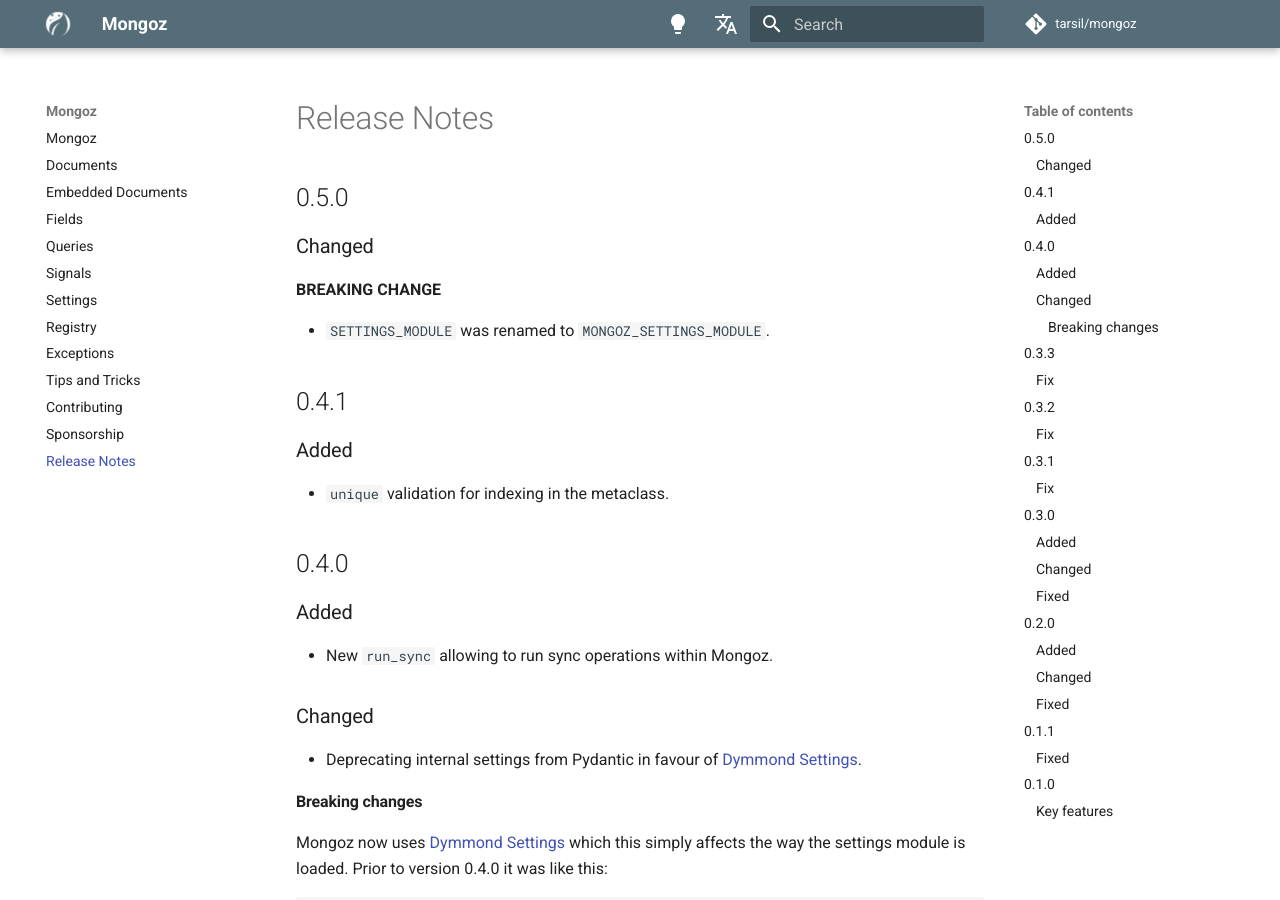
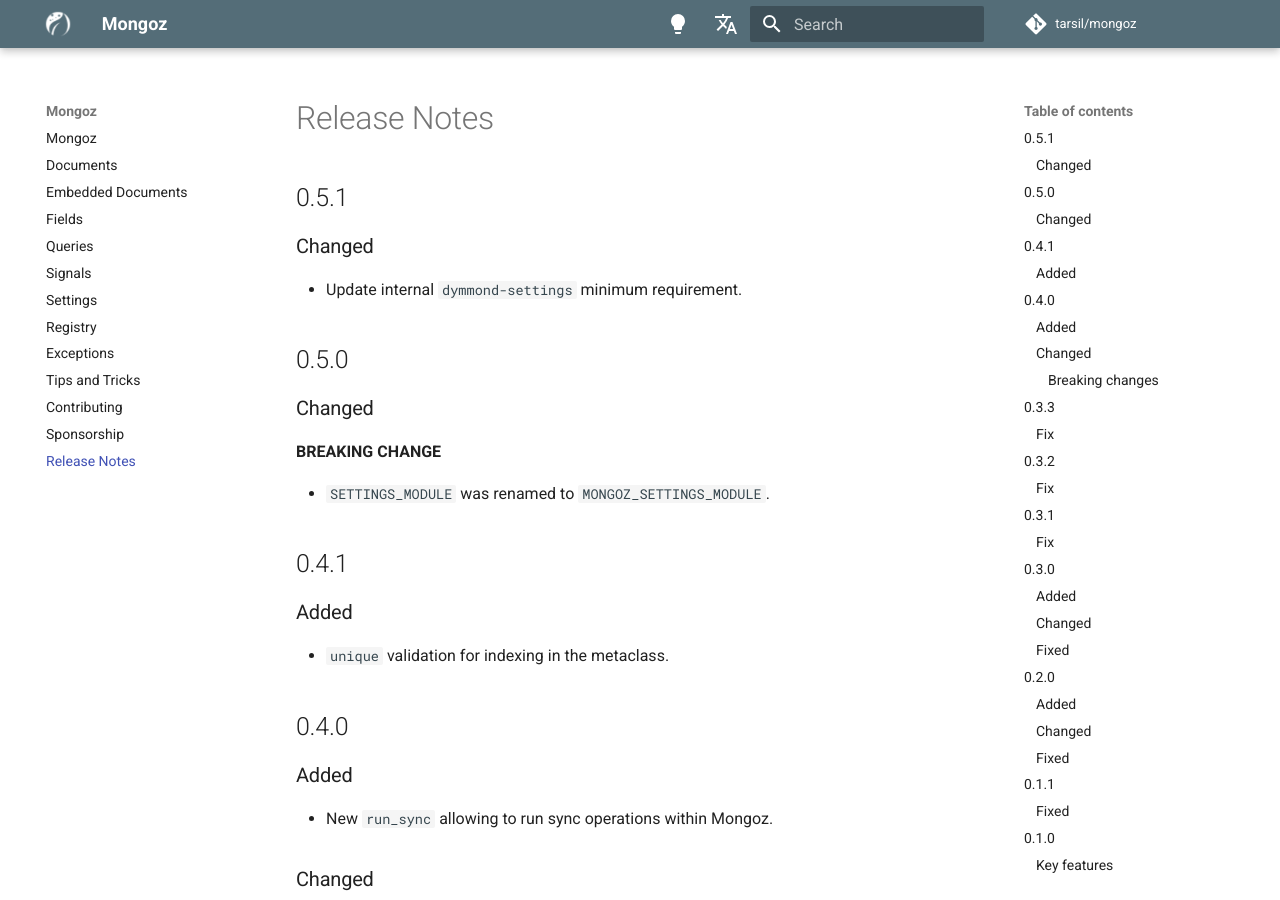
Before and after one commit to dymmond/mongoz, an MkDocs documentation site: the page built from docs/release-notes.md, in a window 1280 px wide and 900 px high. Built offline with MkDocs 1.6.1 and Material for MkDocs 9.7.7, drawn with Linux system fonts in a browser that asks for light colours; comment, search, counter and statistics services are not loaded.

Commit message:
Release 0.5.1

```diff
--- a/docs/release-notes.md
+++ b/docs/release-notes.md
@@ -1,4 +1,10 @@
 # Release Notes
+
+## 0.5.1
+
+### Changed
+
+- Update internal `dymmond-settings` minimum requirement.
 
 ## 0.5.0
 
--- a/mongoz/__init__.py
+++ b/mongoz/__init__.py
@@ -1,4 +1,4 @@
-__version__ = "0.5.0"
+__version__ = "0.5.1"
 
 from .conf import settings
 from .conf.global_settings import MongozSettings
```
